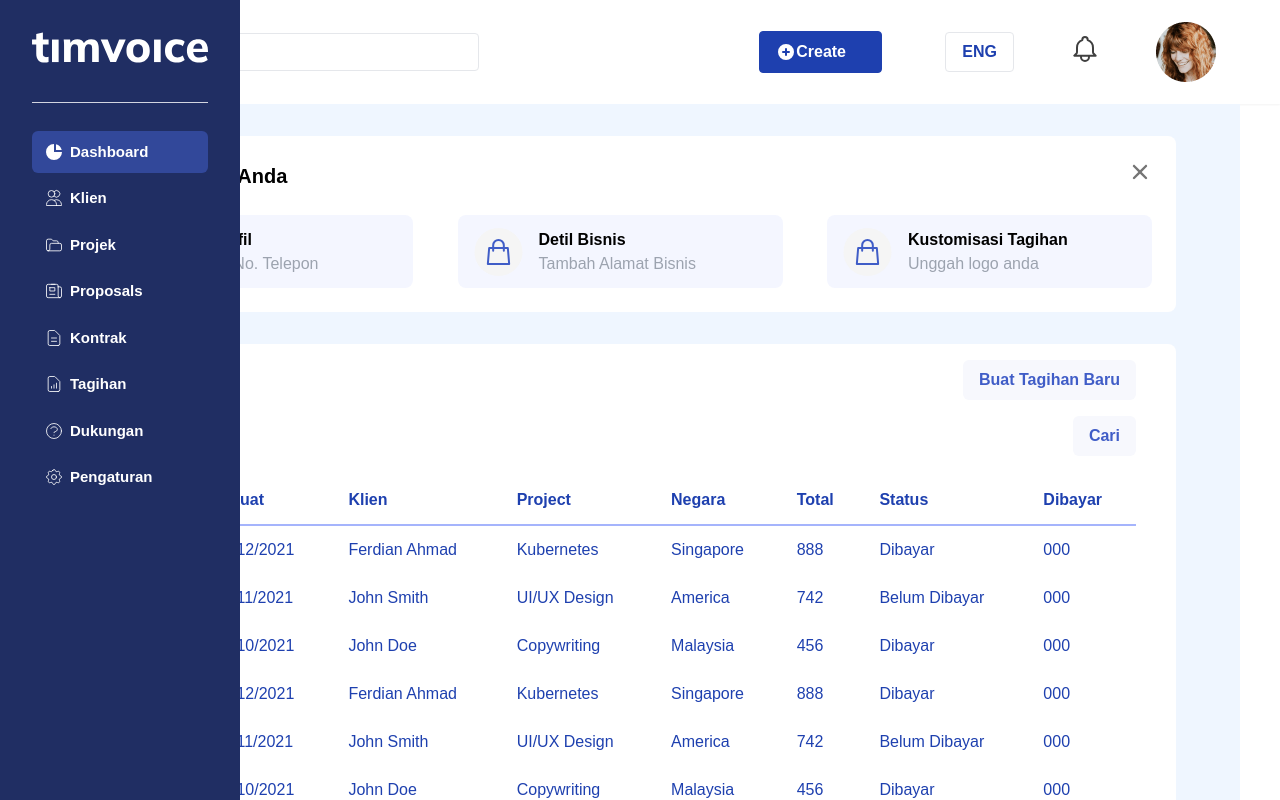
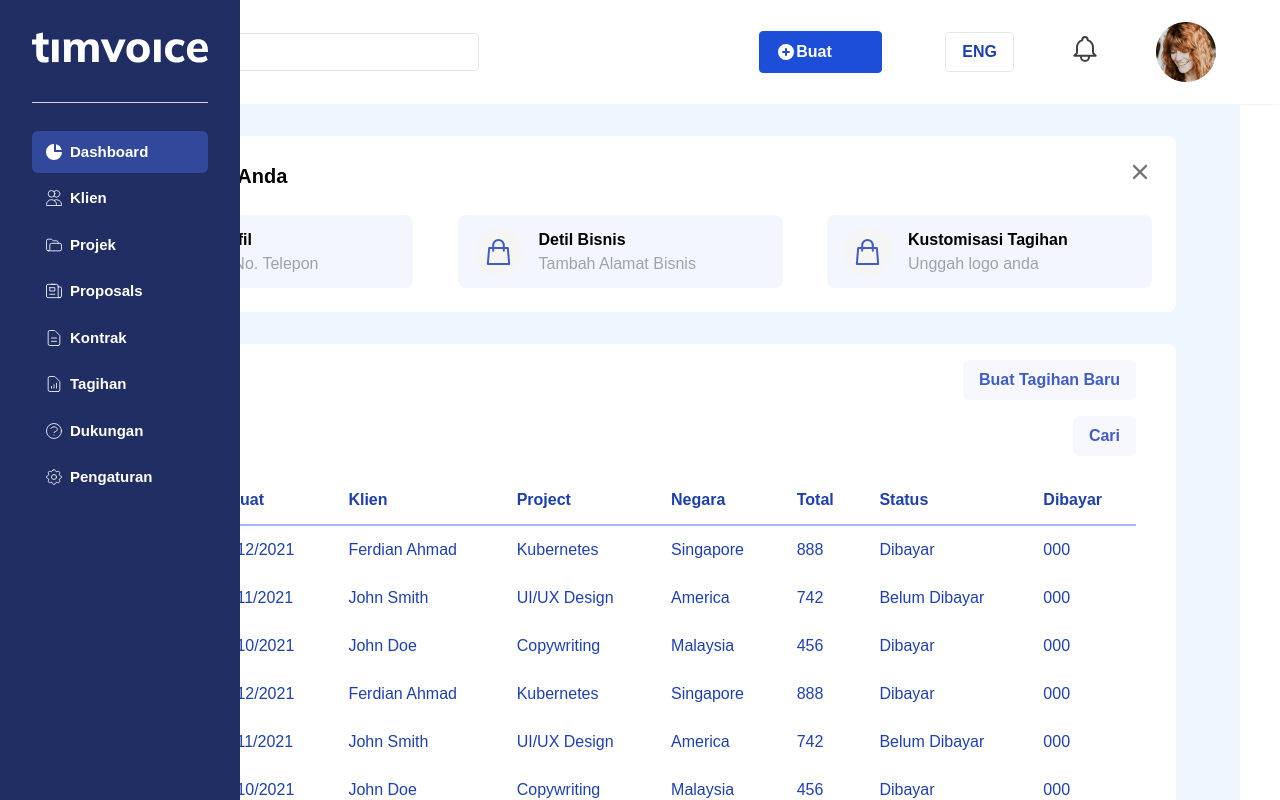
Before and after one commit to ferdianarid/timvoice-digital, a Next.js app: page /admin/Invoices in a window 1280 px wide. Shown: the top 800 px of the page. Built offline with nearby package versions, Linux system fonts and the light colour scheme.

Commit message:
update appbar tables and localstorage

```diff
--- a/components/Appbar.tsx
+++ b/components/Appbar.tsx
@@ -38,7 +38,7 @@ const LinkAction = ({ imgIcon, alt, children } : LinkActionProps) => {
        return (
               <div className='flex items-center'>
                      <Image src={imgIcon} alt={alt} />
-                     <Link href="/admin/dashboard/create">
+                     <Link href="">
                             { children }
                      </Link>
               </div>
@@ -57,7 +57,7 @@ const Appbar = () => {
                                           <div className="relative text-gray-600 focus-within:text-gray-400">
                                                  <span className="absolute inset-y-0 left-0 flex items-center pl-2 pr-[19px]">
                                                         <button type="submit" className="p-1 focus:outline-none focus:shadow-outline">
-                                                               <svg fill="none" stroke="currentColor" stroke-linecap="round" stroke-linejoin="round" stroke-width="1" viewBox="0 0 24 24" className="w-6 h-6"><path d="M21 21l-6-6m2-5a7 7 0 11-14 0 7 7 0 0114 0z"></path></svg>
+                                                               <svg fill="none" stroke="currentColor" strokeLinecap="round" strokeLinejoin="round" strokeWidth="1" viewBox="0 0 24 24" className="w-6 h-6"><path d="M21 21l-6-6m2-5a7 7 0 11-14 0 7 7 0 0114 0z"></path></svg>
                                                         </button>
                                                  </span>
                                                  <input type="search" name="query" className="w-full border border-gray-200 py-2 px-4 text-sm text-white bg-white rounded-[4px] pl-10 focus:outline-blue-800 focus:bg-white focus:text-gray-900" placeholder="Cari" autoComplete="on" />
@@ -67,12 +67,12 @@ const Appbar = () => {
                             {/* Button Action */}
                             <div className="w-[40%] h-12 flex items-center justify-between">
                                    {/* Create Button */}
-                                   <div className="w-[123px] text-center font-bold ml-0 md:ml-1 no-underline flex items-center px-4 py-[10px] leading-none bg-blue-800 border-blue-800 border rounded text-white hover:border-transparent hover:bg-white hover:text-blue-800 mt-4 sm:mt-0" >
-                                          <LinkAction imgIcon={IconCreate} alt="briefcase" children="Create" />
+                                   <div className="w-[123px] text-center font-bold ml-0 md:ml-1 no-underline flex items-center px-4 py-[10px] leading-none bg-blue-700 border-blue-700 border rounded text-white hover:border-transparent hover:bg-blue-800 mt-4 sm:mt-0" >
+                                          <LinkAction imgIcon={IconCreate} alt="briefcase" children="Buat" />
                                    </div>
                                    {/* Language Translation */}
-                                   <div className="w-auto text-center font-bold ml-0 md:ml-1 no-underline flex items-center px-4 py-[11px] leading-none bg-white border rounded text-blue-800 hover:border-transparent hover:bg-blue-800 hover:text-white mt-4 sm:mt-0" >
-                                          <Link href="/admin/dashboard/create">
+                                   <div className="w-auto text-center font-bold ml-0 md:ml-1 no-underline flex items-center px-4 py-[11px] leading-none bg-white border rounded text-blue-800 hover:border-transparent  mt-4 sm:mt-0" >
+                                          <Link href="">
                                                  ENG
                                           </Link>
                                    </div>
--- a/components/Tables.tsx
+++ b/components/Tables.tsx
@@ -36,7 +36,7 @@ const Tables = () => {
               <React.Fragment>
                      <table className="text-blue-800 m-5 w-full mx-auto">
                             <tr className="text-left border-b-2 border-indigo-300">
-                                   <th><input type="checkbox" className="form-checkbox h-5 w-5 text-dark" name="" id="" checked /></th>
+                                   <th><input type="checkbox" className="form-checkbox h-5 w-5 text-dark" name="" id="" defaultChecked /></th>
                                    <th className="px-4 py-3">ID</th>
                                    <th className="px-4 py-3">Dibuat</th>
                                    <th className="px-4 py-3">Klien</th>
--- a/components/localStorage/index.tsx
+++ b/components/localStorage/index.tsx
@@ -40,7 +40,7 @@ const FormActions = ( ) => {
                                           {/* <!-- Input Checkbox --> */}
                                           <div className="mb-4">
                                                  <label htmlFor="checkbox" className="inline-flex items-center">
-                                                        <input type="checkbox" className="form-checkbox h-5 w-5 text-dark" name="" id="" checked />
+                                                        <input type="checkbox" className="form-checkbox h-5 w-5 text-dark" name="" id="" defaultChecked />
                                                         <span className="text-blue-800 pl-2">Remember me</span>
                                                  </label>
                                           </div>
@@ -64,7 +64,7 @@ const FormActions = ( ) => {
                                           {/* <!-- Input Checkbox --> */}
                                           <div className="mb-4">
                                                  <label htmlFor="checkbox" className="inline-flex items-center">
-                                                        <input type="checkbox" className="form-checkbox h-5 w-5 text-dark" name="" id="" checked />
+                                                        <input type="checkbox" className="form-checkbox h-5 w-5 text-dark" name="" id="" defaultChecked />
                                                         <span className="text-blue-800 pl-2">Remember me</span>
                                                  </label>
                                           </div>
```
